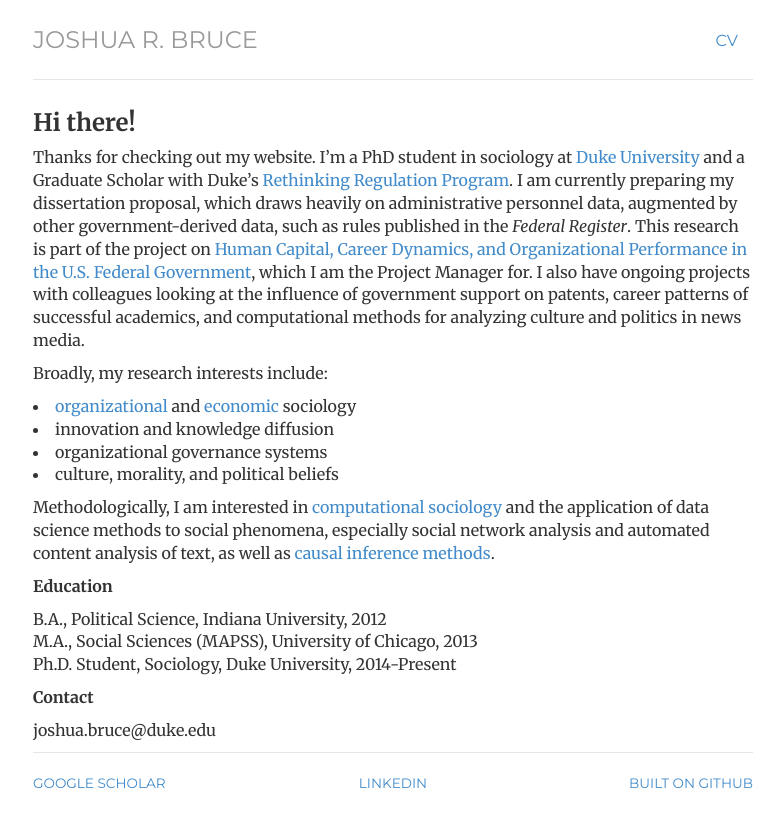
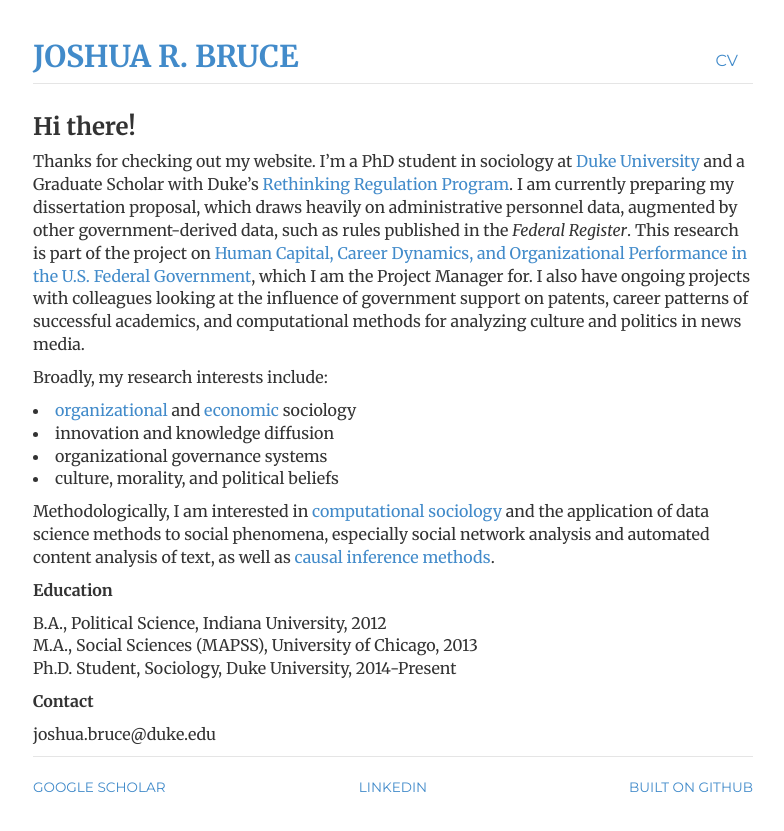
Before and after one commit to joshuarbruce/joshuarbruce.github.io, a Jekyll site: the page built from index.html, in a window 1280 px wide. Shown: the top 831 px of the page, without its empty margins (247-1031 px from the left). Built offline with Jekyll 4.4.1, drawn with Linux system fonts in a browser that asks for light colours.

Commit message:
Update header.html

```diff
--- a/_includes/header.html
+++ b/_includes/header.html
@@ -3,5 +3,5 @@
 		<li class="{{ page.cv }}"><a href="/cv" title="CV">CV</a></li>
 	<!--	<li class="{{ page.pubs }}"><a href="/pubs" title="publications">Publications</a></li> -->
 	</ul>
-	<h3 class="text-muted"><a href="/">Joshua R. Bruce</a></h3>
+	<h2 class="text-muted"><a href="/">Joshua R. Bruce</a></h2>
 </div> <!-- /header -->
```
